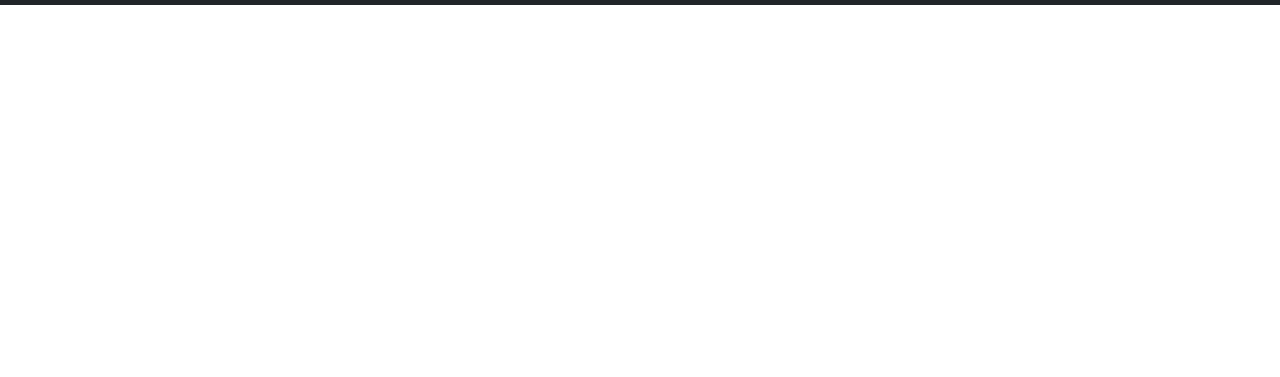
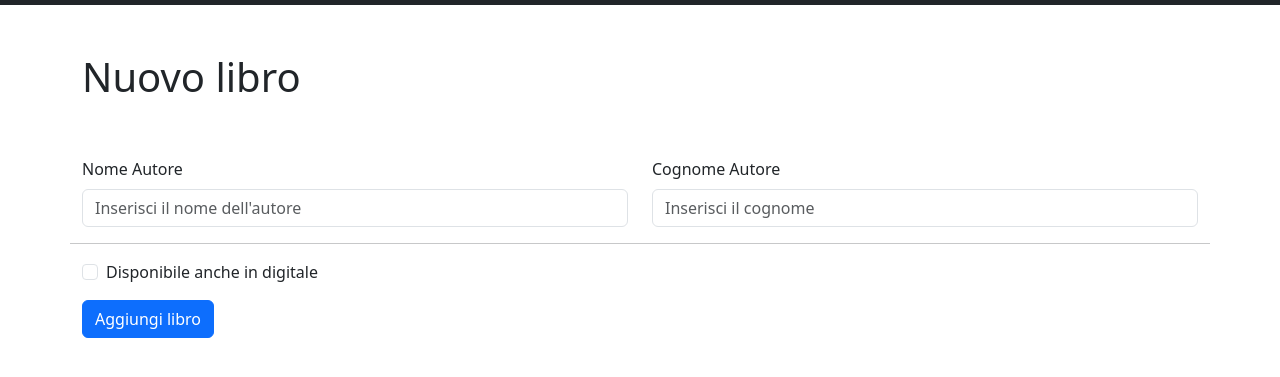
Before and after one commit to angeloalmanza/html-css-bootstrap-dashboard, a plain HTML site: page new-book.html in a window 1280 px wide. Shown: the part 101-478 px from the top of the page. Drawn offline with nearby package versions, Linux system fonts and the light colour scheme.

Commit message:
feat: implementazione info autore

```diff
--- a/new-book.html
+++ b/new-book.html
@@ -45,5 +45,47 @@
           </nav>
     </header>
     <!-- /Navbar -->
+
+    <!-- main -->
+    <main>
+        <div class="container">
+            <h1 class="pt-5 pb-5">Nuovo libro</h1>
+            <form action="">
+                <div class="row">
+                    <!-- Info Autore -->
+                    <div class="col-6">
+                        <div class="mb-3">
+                            <label for="nome_autore" class="form-label">Nome Autore</label>
+                            <input type="text" class="form-control" id="nome_autore" placeholder="Inserisci il nome dell'autore">
+                        </div>
+                    </div>
+                    <div class="col-6">
+                        <div class="mb-3">
+                            <label for="cognome_autore" class="form-label">Cognome Autore</label>
+                            <input type="text" class="form-control" id="cognome_autore" placeholder="Inserisci il cognome">
+                        </div>
+                    </div>
+
+                    <!-- Info Libro -->
+                    <div class="col-12"></div>
+                    <div class="col-12">
+                        <div class="row">
+                            <div class="col-12 col-lg-4"></div>
+                            <div class="col-12 col-lg-4"></div>
+                            <div class="col-12 col-lg-4"></div>
+                        </div>
+                    </div>
+                    <hr>
+                    <div class="col-12"></div>
+                </div>
+                <div class="mb-3 form-check">
+                    <input type="checkbox" class="form-check-input" id="check">
+                    <label class="form-check-label" for="check">Disponibile anche in digitale</label>
+                </div>
+                <button type="submit" class="btn btn-primary">Aggiungi libro</button>
+            </form>
+        </div>
+    </main>
+    <!-- /main -->
 </body>
 </html>
```
